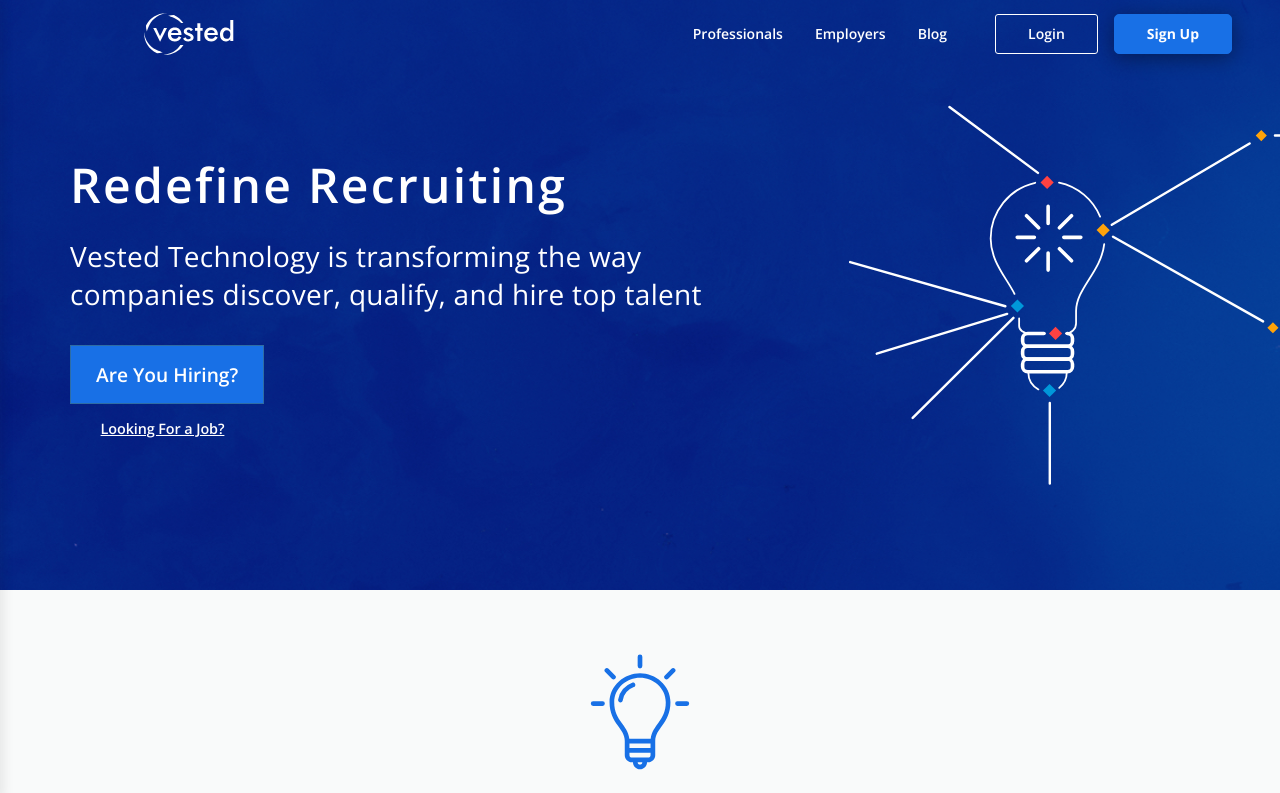
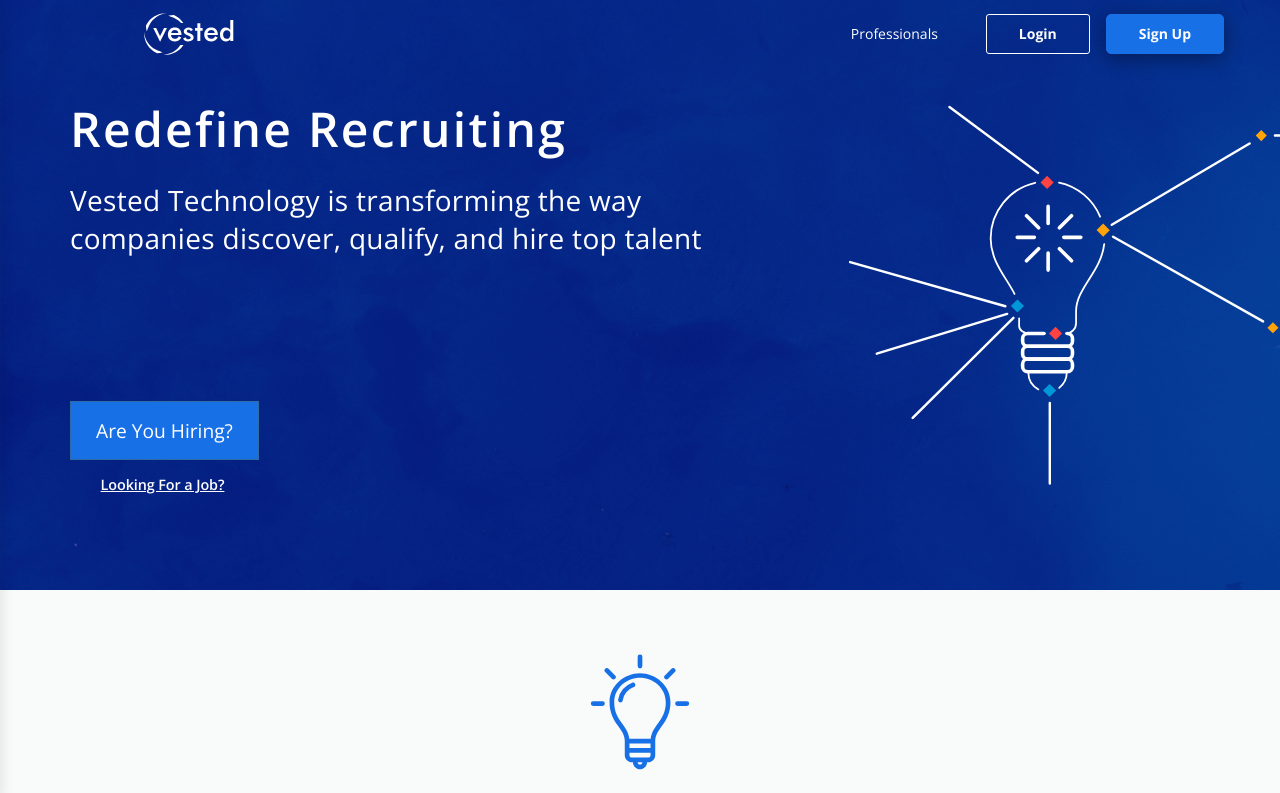
Before and after one commit to ashwaniweb/vested, a React app: page / in a window 1280 px wide. Shown: the top 793 px of the page. Built offline with nearby package versions, Linux system fonts and the light colour scheme.

Commit message:
Some fixes

```diff
--- a/src/common/footer.js
+++ b/src/common/footer.js
@@ -30,13 +30,13 @@
                     <Link to="/temporary-jobs">
                         <span> Temporary </span>
                     </Link>
-                    <a
+                    {/* <a
                         href="https://getvested.io/blog/"
                         target="_blank"
                         rel="noopener noreferrer"
                     >
                         <span> Blog </span>
-                    </a>
+                    </a> */}
                     <Link to="/faq">
                         <span> FAQ </span>
                     </Link>
--- a/src/common/menu.js
+++ b/src/common/menu.js
@@ -102,21 +102,21 @@
                     >
                         <span> Professionals </span>
                     </NavLink>
-                    <NavLink
+                    {/* <NavLink
                         className="menu-item"
                         activeClassName="active"
                         to="/employers"
                     >
                         <span> Employers </span>
-                    </NavLink>
-                    <a
+                    </NavLink> */}
+                    {/* <a
                         className="menu-item"
                         href="https://getvested.io/blog/"
                         target="_blank"
                         rel="noopener noreferrer"
                     >
                         <span> Blog </span>
-                    </a>
+                    </a> */}
                     <a
                         className="menu-item login"
                         href={`/app/${this.state.user}/login`}
--- a/src/home/mainBanner.js
+++ b/src/home/mainBanner.js
@@ -14,16 +14,24 @@
                     <Grid>
                         <Row>
                             <Col sm={12} md={8} className="left">
-                                <h5 className="h1">Redefine Recruiting </h5>
-                                <p className="h2">
-                                    Vested Technology is transforming the way<br />
-                                    companies discover, qualify, and hire top
-                                    talent
-                                </p>
-                                <Button className="btn btn-primary">
-                                    Are You Hiring?
-                                </Button>
-                                <Link to="/">Looking For a Job?</Link>
+                                <div>
+                                    <h5 className="h1">Redefine Recruiting </h5>
+                                    <p className="h2 mb-5">
+                                        Vested Technology is transforming the
+                                        way<br />
+                                        companies discover, qualify, and hire
+                                        top talent
+                                    </p>
+                                </div>
+                                <div>
+                                    <Button
+                                        bsStyle="primary"
+                                        className="font-weight-normal"
+                                    >
+                                        Are You Hiring?
+                                    </Button>
+                                    <Link to="/">Looking For a Job?</Link>
+                                </div>
                             </Col>
                             <Col sm={12} md={6} className="right">
                                 <img
--- a/src/scss/_home.scss
+++ b/src/scss/_home.scss
@@ -21,6 +21,10 @@
             align-items: flex-start;
             height: 100%;
             justify-content: center;
+            & > div {
+                display: flex;
+                flex-direction: column;
+            }
         }
         .right {
             transform: translateX(-41%);
--- a/src/scss/_menu.scss
+++ b/src/scss/_menu.scss
@@ -61,7 +61,7 @@
         .menu-item {
             position: relative;
             font-size: 0.875rem;
-            font-weight: 600;
+            font-weight: 400;
             padding: 8px 16px;
             border-bottom: 2px solid transparent;
             transition: 0.3s linear;
@@ -115,10 +115,12 @@
                     border-radius: 3px;
                     border-color: #fff;
                     padding: 12px 32px;
+                    font-weight: 700;
                 }
             }
             &.sign-up {
                 padding: 8px;
+                // margin-right: 9rem;
                 &:before {
                     display: none;
                 }
--- a/src/scss/_responsive.scss
+++ b/src/scss/_responsive.scss
@@ -12,7 +12,7 @@
             left: 1.5rem;
         }
         nav.menu {
-            .menu-item:nth-child(6) {
+            .menu-item:last-child {
                 margin-right: 1.5rem;
             }
         }
@@ -278,7 +278,7 @@
             left: 1.5rem;
         }
         nav.menu {
-            .menu-item:nth-child(6) {
+            .menu-item:last-child {
                 margin-right: 1.5rem;
             }
         }
@@ -413,7 +413,7 @@
             left: 1.5rem;
         }
         nav.menu {
-            .menu-item:nth-child(6) {
+            .menu-item:last-child {
                 margin-right: 1.5rem;
             }
         }
@@ -551,7 +551,7 @@
             left: 1.5rem;
         }
         nav.menu {
-            .menu-item:nth-child(6) {
+            .menu-item:last-child {
                 margin-right: 1.5rem;
             }
         }
@@ -580,6 +580,7 @@
             }
             .left {
                 align-items: flex-start;
+                justify-content: space-evenly;
             }
             .right {
                 display: initial;
@@ -789,7 +790,7 @@
             left: 3rem;
         }
         nav.menu {
-            .menu-item:nth-child(6) {
+            .menu-item:last-child {
                 margin-right: 3rem;
             }
         }
--- /dev/null
+++ b/src/scss/_text.scss
@@ -0,0 +1,34 @@
+// Weight and italics
+
+.font-weight-light {
+    font-weight: $font-weight-light !important;
+}
+.font-weight-normal {
+    font-weight: $font-weight-normal !important;
+}
+.font-weight-bold {
+    font-weight: $font-weight-bold !important;
+}
+.font-italic {
+    font-style: italic !important;
+}
+
+// Contextual colors
+
+.text-white {
+    color: $white !important;
+}
+
+.text-body {
+    color: $body-color !important;
+}
+.text-muted {
+    color: $text-muted !important;
+}
+
+.text-black-50 {
+    color: rgba($black, 0.5) !important;
+}
+.text-white-50 {
+    color: rgba($white, 0.5) !important;
+}
--- a/src/scss/app.scss
+++ b/src/scss/app.scss
@@ -4,6 +4,7 @@
 @import "display";
 @import "position";
 @import "spacing";
+@import "text";
 
 @import "footer";
 @import "menu";
```
Also changed, not shown: src/scss/_variables.scss (+96 -28 lines).
